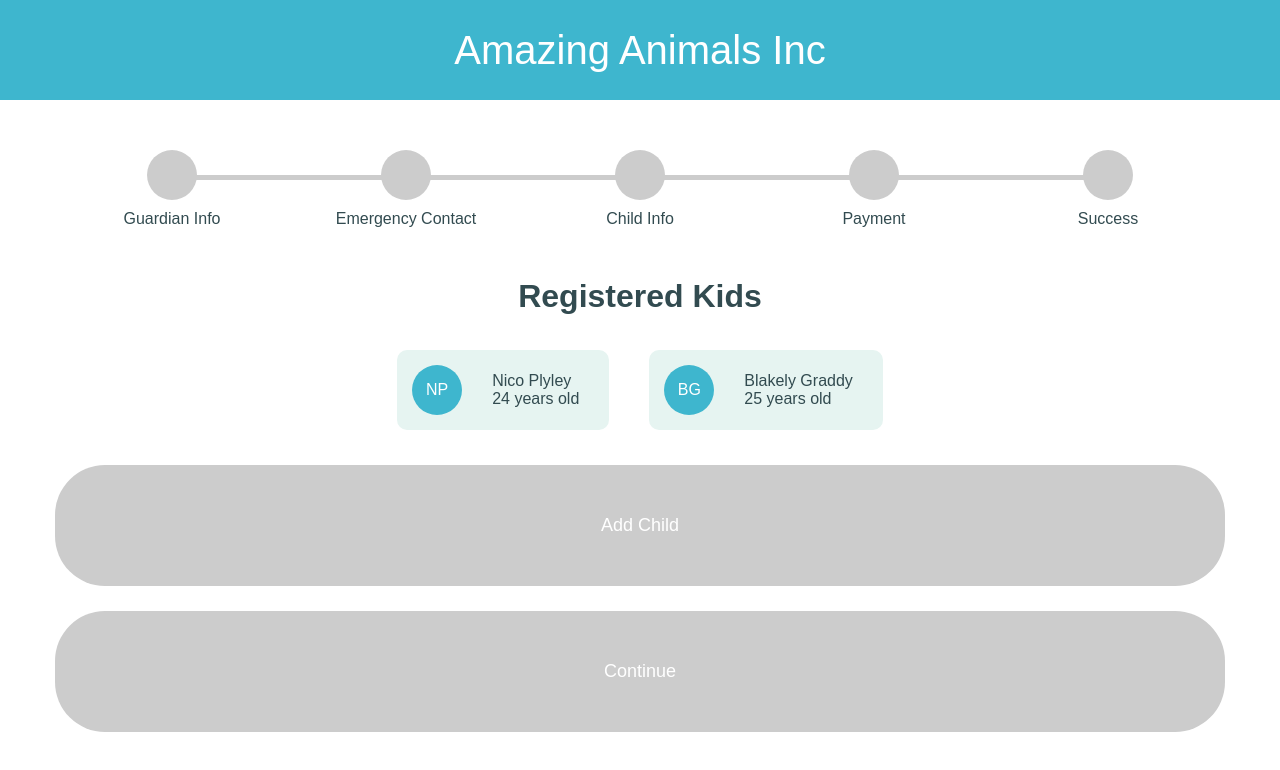
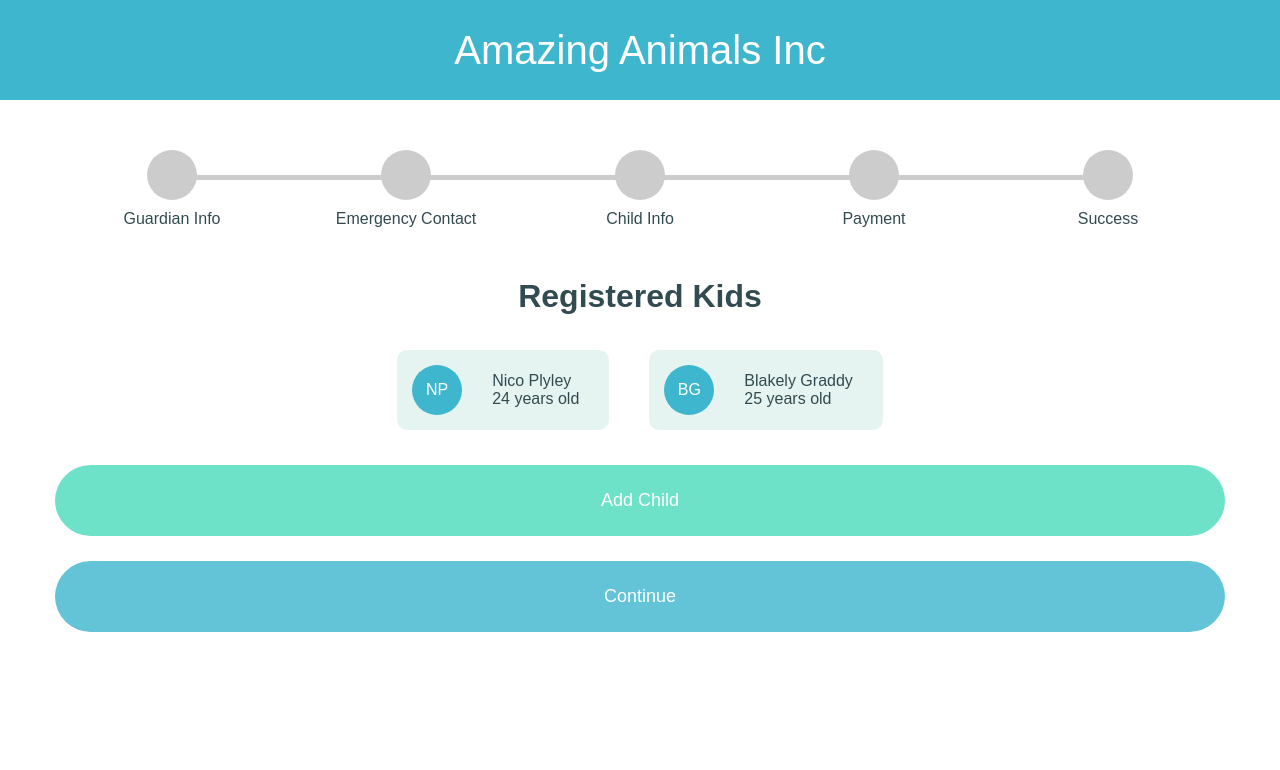
Before and after one commit to luxway/kids-night-out, a React (Create React App) app: page /child in a window 1280 px wide. Shown: the top 770 px of the page. Built offline with nearby package versions, Linux system fonts and the light colour scheme.

Commit message:
Updated button to use function

```diff
--- a/src/pages/ChildList.js
+++ b/src/pages/ChildList.js
@@ -1,19 +1,28 @@
 import React, {useContext} from 'react'
 import {Button, Container, Text, Title} from '../components'
 import {ChildContext} from '../App'
-import {Link} from 'react-router-dom'
+import {useHistory} from 'react-router-dom'
 import {ChildrenList} from '../sections/main'
 
 const ChildList = () => {
     const [child] = useContext(ChildContext)
     const childRegistered = child.length < 1
+    const history = useHistory()
+
+    const handleAddClick = () => {
+        history.push('/add-child')
+    }
+
+    const handleContinueClick = () => {
+        history.push('/payment')
+    }
 
     return (
         <Container>
             <Title>Registered Kids</Title>
             {childRegistered ? (<ChildrenList />) : (<Text margin="25px 0">No Children Have Been Registered Yet</Text>)}
-            <Button color="#49DBBB"><Link to="/add-child">Add Child</Link></Button>
-            {childRegistered ? (<Button margin="25px 0"><Link to="/payment">Continue</Link></Button>) : null}
+            <Button onClick={handleAddClick} color="#49DBBB" valid>Add Child</Button>
+            {childRegistered ? (<Button onClick={handleContinueClick} valid margin="25px 0">Continue</Button>) : null}
         </Container>
     )
 }
```
